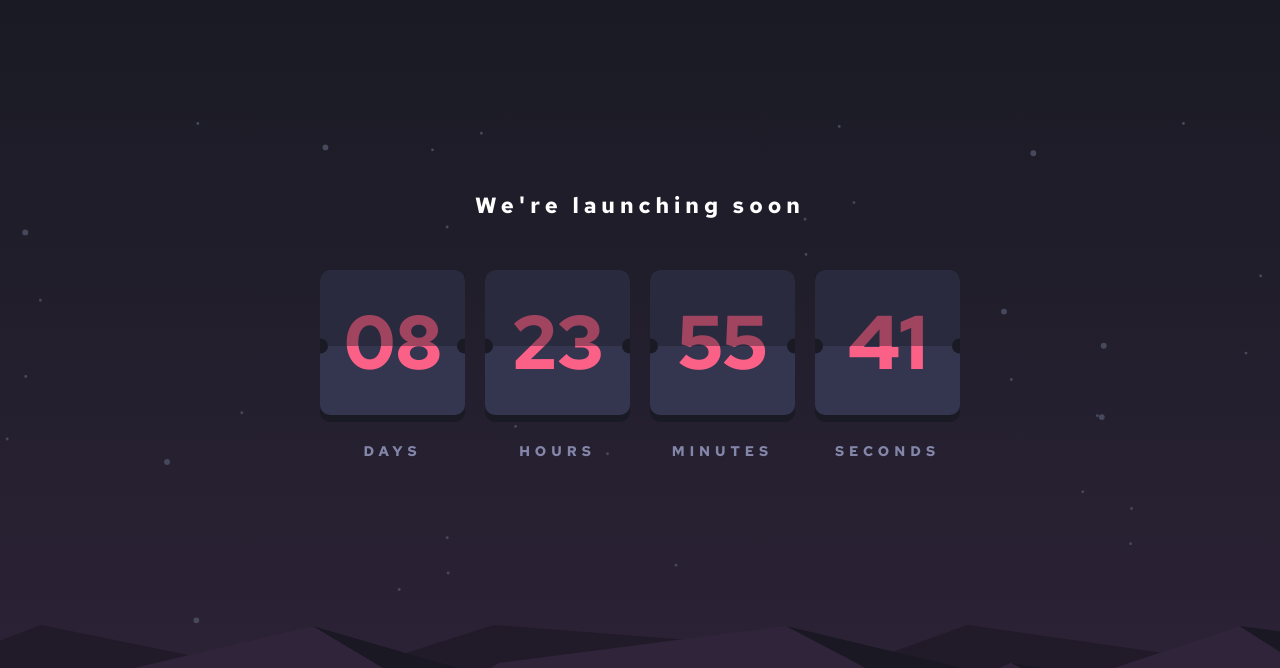
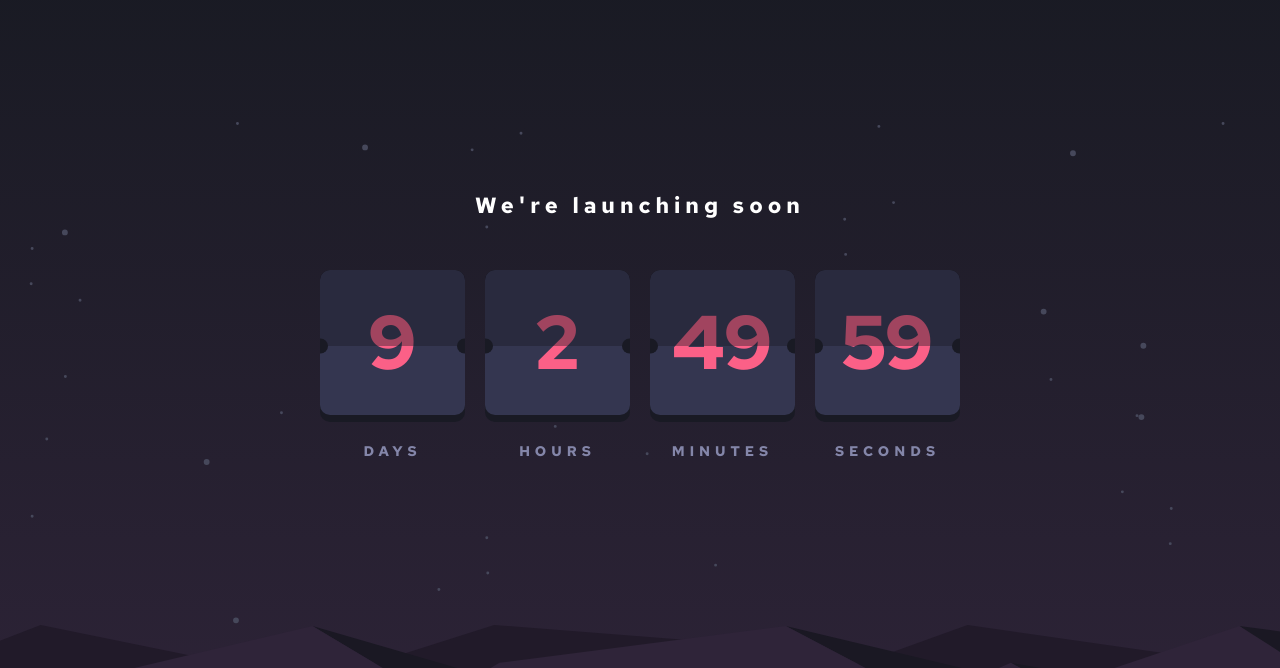
Before and after one commit to Rohit-blips/Launchcountdowntimer, a plain HTML site: page index.html in a window 1280 px wide. Shown: the top 668 px of the page. Drawn offline with Linux system fonts and the light colour scheme.

Commit message:
add time

```diff
--- a/assets/css/style.css
+++ b/assets/css/style.css
@@ -50,7 +50,7 @@ body::after{
     background-size: 110% auto;
     z-index: 2;
     animation-name: stars;
-    animation-duration: 20s;
+    animation-duration: 35s;
     animation-iteration-count: infinite;
     animation-delay: -2s;
 }
@@ -165,12 +165,18 @@ main{
 
 .card .layer{
     position: absolute;
+    top: 50%;
+    transform: translateY(-100%);
     z-index: 18;
     width: 100%;
     height: 50%;
     background-color: var(--Azul-muito-escuro);
     opacity: 0.4;
     border-radius: 10px 10px 0 0;
+}
+
+.layer-active{
+    animation: page 1s ease-in-out;
 }
 
 .card span{
@@ -316,3 +322,20 @@ main{
     font-size: 24px;
     margin: 0 15px;
 }
+
+@keyframes page {
+    0%{
+        height: 50%;
+        transform: translateY(-100%);
+    }
+
+    50%{
+        height: 0%;
+        transform: translateY(0%);
+    }
+
+    100%{
+        height: 50%;
+        transform: translateY(-100%);
+    }
+}
--- a/assets/javascript/app.js
+++ b/assets/javascript/app.js
@@ -0,0 +1,53 @@
+
+        const dia = document.querySelector('.dia');
+        const hora = document.querySelector('.hora');
+        const minuto = document.querySelector('.minuto');
+        const segundo = document.querySelector('.segundo');
+
+        const layerdia = document.querySelector('.card-dia');
+        const layerhora = document.querySelector('.card-hora');
+        const layerMinuto = document.querySelector('.card-minuto');
+        const layerSegundo = document.querySelector('.card-segundo');
+
+
+        var data = new Date();
+
+        let _ms = data.getMilliseconds(); // milisegundos
+        let _seg = data.getSeconds(); // segundos
+        let _min = data.getMinutes();  //minutos
+        let _hora = data.getHours(); //horas
+        let _dia = data.getDay();  //dias
+        let diaFinal = _dia + 8;
+
+        function contadorDeOitoDias(){
+            if(diaFinal == _dia){
+                clearInterval(timeinterval)
+            }
+            if( diaFinal > _dia){
+                _seg--;
+            }
+            if(_seg == 0){
+                _min--
+                _seg = 60
+                layerMinuto.classList.toggle('layer-active');
+            }
+            if(_min == 0){
+                _hora--
+                _min = 60;
+                layerhora.classList.toggle('layer-active');
+            }
+            if(_hora == 0){
+                diaFinal--
+                _hora = 60
+                layerdia.classList.toggle('layer-active');
+
+            }
+
+            dia.innerHTML = diaFinal;
+            hora.innerHTML = _hora;
+            minuto.innerHTML = _min;
+            segundo.innerHTML = _seg;
+        }
+
+
+    var timeinterval = setInterval(contadorDeOitoDias,1000);
--- a/index.html
+++ b/index.html
@@ -15,10 +15,18 @@
         <section class="container">
             <h2 class="title">We're launching soon</h2>
             <div class="contador">
-                <div class="card"><div class="layer"></div><span class="nunber">08</span></div>
-                <div class="card"><div class="layer"></div><span class="nunber">23</span></div>
-                <div class="card"><div class="layer"></div><span class="nunber">55</span></div>
-                <div class="card"><div class="layer"></div><span class="nunber">41</span></div>
+                <div class="card">
+                    <div class="layer card-dia"></div><span class="nunber dia">00</span>
+                </div>
+                <div class="card">
+                    <div class="layer card-hora"></div><span class="nunber hora">00</span>
+                </div>
+                <div class="card">
+                    <div class="layer card-minuto"></div><span class="nunber minuto">00</span>
+                </div>
+                <div class="card ">
+                    <div class="layer card-segundo"></div><span class="nunber segundo">00</span>
+                </div>
                 <div class="card-info">Days</div>
                 <div class="card-info">Hours</div>
                 <div class="card-info">Minutes</div>
```
